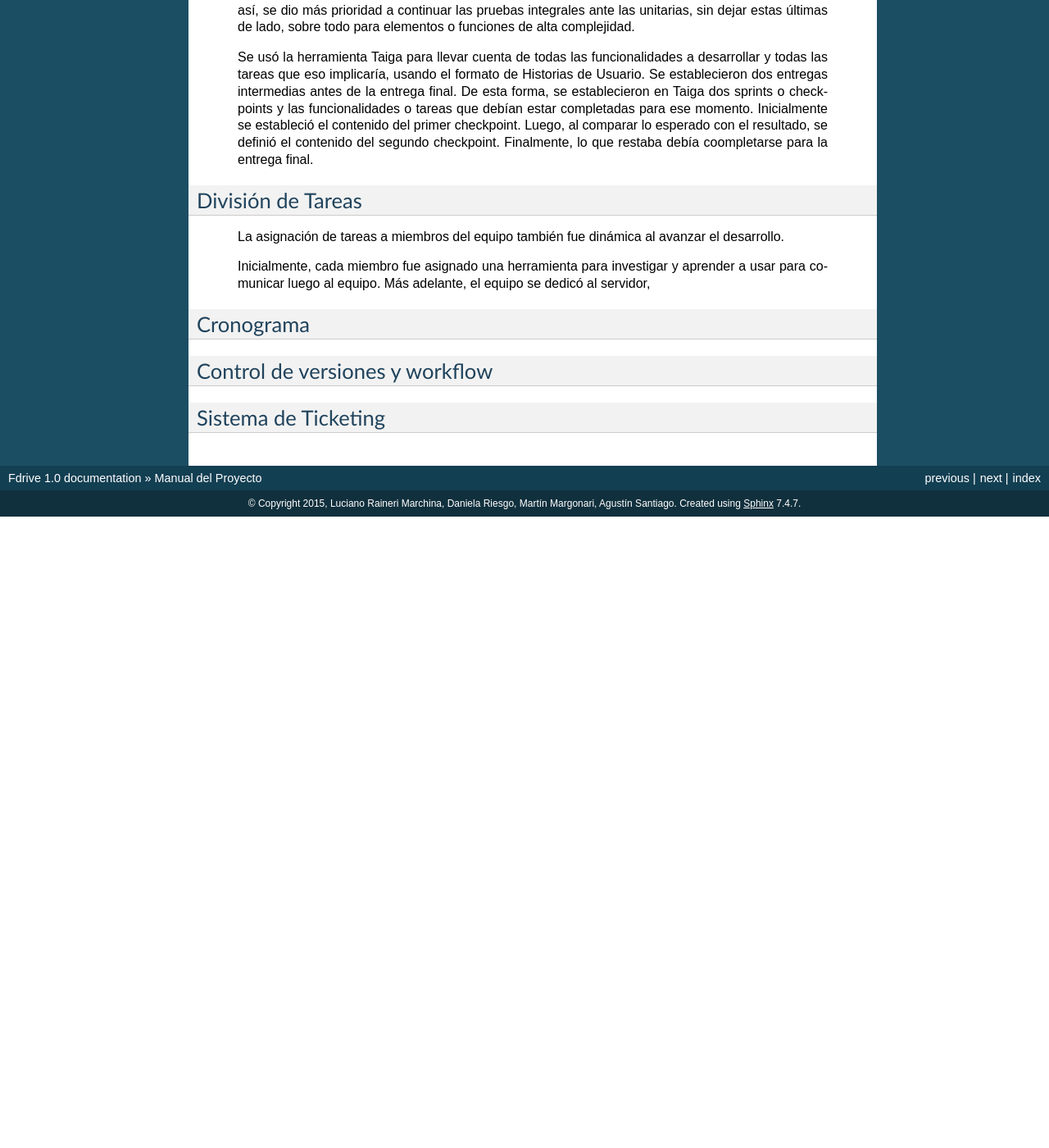
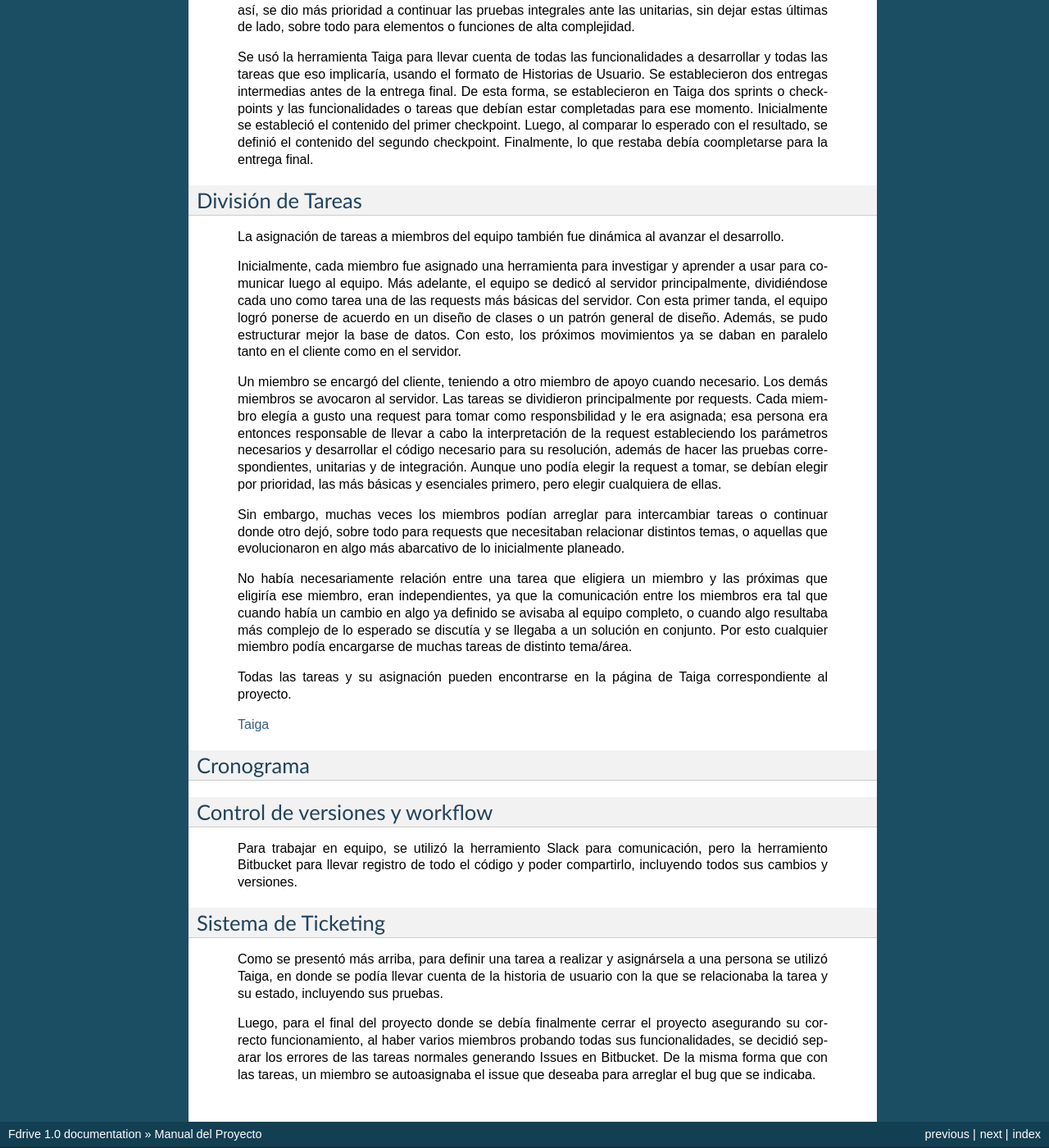
Before and after one commit to lucianoRM/fdrive_backend, a Sphinx documentation site: the page built from Documentation/source/manual_de_proyecto.rst, in a window 1280 px wide and 1400 px high, scrolled down 788 px. Shown: the whole window at 82% size. Built offline with Sphinx 7.4.7, drawn with Linux system fonts in a browser that asks for light colours; before the commit the page ends 1418 px from its top, so only the background shows below that.

Commit message:
Project manual documentation. Only schedule to complete

```diff
--- a/Documentation/source/manual_de_proyecto.rst
+++ b/Documentation/source/manual_de_proyecto.rst
@@ -68,8 +68,41 @@ División de Tareas
 
 	Inicialmente, cada miembro fue asignado una herramienta para
 	investigar y aprender a usar para comunicar luego al equipo. Más
-	adelante, el equipo se dedicó al servidor,
+	adelante, el equipo se dedicó al servidor principalmente, dividiéndose
+	cada uno como tarea una de las requests más básicas del servidor.
+	Con esta primer tanda, el equipo logró ponerse de acuerdo en un
+	diseño de clases o un patrón general de diseño. Además, se pudo
+	estructurar mejor la base de datos. Con esto, los próximos movimientos
+	ya se daban en paralelo tanto en el cliente como en el servidor.
 
+	Un miembro se encargó del cliente, teniendo a otro miembro de apoyo
+	cuando necesario. Los demás miembros se avocaron al servidor. Las
+	tareas se dividieron principalmente por requests. Cada miembro elegía
+	a gusto una request para tomar como responsbilidad y le era asignada;
+	esa persona era entonces responsable de llevar a cabo la interpretación
+	de la request estableciendo los parámetros necesarios y desarrollar
+	el código necesario para su resolución, además de hacer las pruebas
+	correspondientes, unitarias y de integración. Aunque uno podía elegir
+	la request a tomar, se debían elegir por prioridad, las más básicas
+	y esenciales primero, pero elegir cualquiera de ellas.
+
+	Sin embargo, muchas veces los miembros podían arreglar para
+	intercambiar tareas o continuar donde otro dejó, sobre todo para
+	requests que necesitaban relacionar distintos temas, o aquellas que
+	evolucionaron en algo más abarcativo de lo inicialmente planeado.
+
+	No había necesariamente relación entre una tarea que eligiera un
+	miembro y las próximas que eligiría ese miembro, eran independientes,
+	ya que la comunicación entre los miembros era tal que cuando había
+	un cambio en algo ya definido se avisaba al equipo completo, o cuando
+	algo resultaba más complejo de lo esperado se discutía y se llegaba
+	a un solución en conjunto. Por esto cualquier miembro podía encargarse
+	de muchas tareas de distinto tema/área.
+
+	Todas las tareas y su asignación pueden encontrarse en la página de
+	Taiga correspondiente al proyecto.
+
+	`Taiga <https://tree.taiga.io/project/agustinsantiago-fdrive/backlog>`_
 
 
 Cronograma
@@ -80,7 +113,24 @@ Cronograma
 Control de versiones y workflow
 =================================
 
+	Para trabajar en equipo, se utilizó la herramiento Slack para
+	comunicación, pero la herramiento Bitbucket para llevar registro de
+	todo el código y poder compartirlo, incluyendo todos sus cambios y
+	versiones.
+
 
 
 Sistema de Ticketing
 =================================
+
+	Como se presentó más arriba, para definir una tarea a realizar y
+	asignársela a una persona se utilizó Taiga, en donde se podía llevar
+	cuenta de la historia de usuario con la que se relacionaba la tarea
+	y su estado, incluyendo sus pruebas.
+
+	Luego, para el final del proyecto donde se debía finalmente cerrar
+	el proyecto asegurando su correcto funcionamiento, al haber varios
+	miembros probando todas sus funcionalidades, se decidió separar los
+	errores de las tareas normales generando Issues en Bitbucket. De la
+	misma forma que con las tareas, un miembro se autoasignaba el issue
+	que deseaba para arreglar el bug que se indicaba.
```
